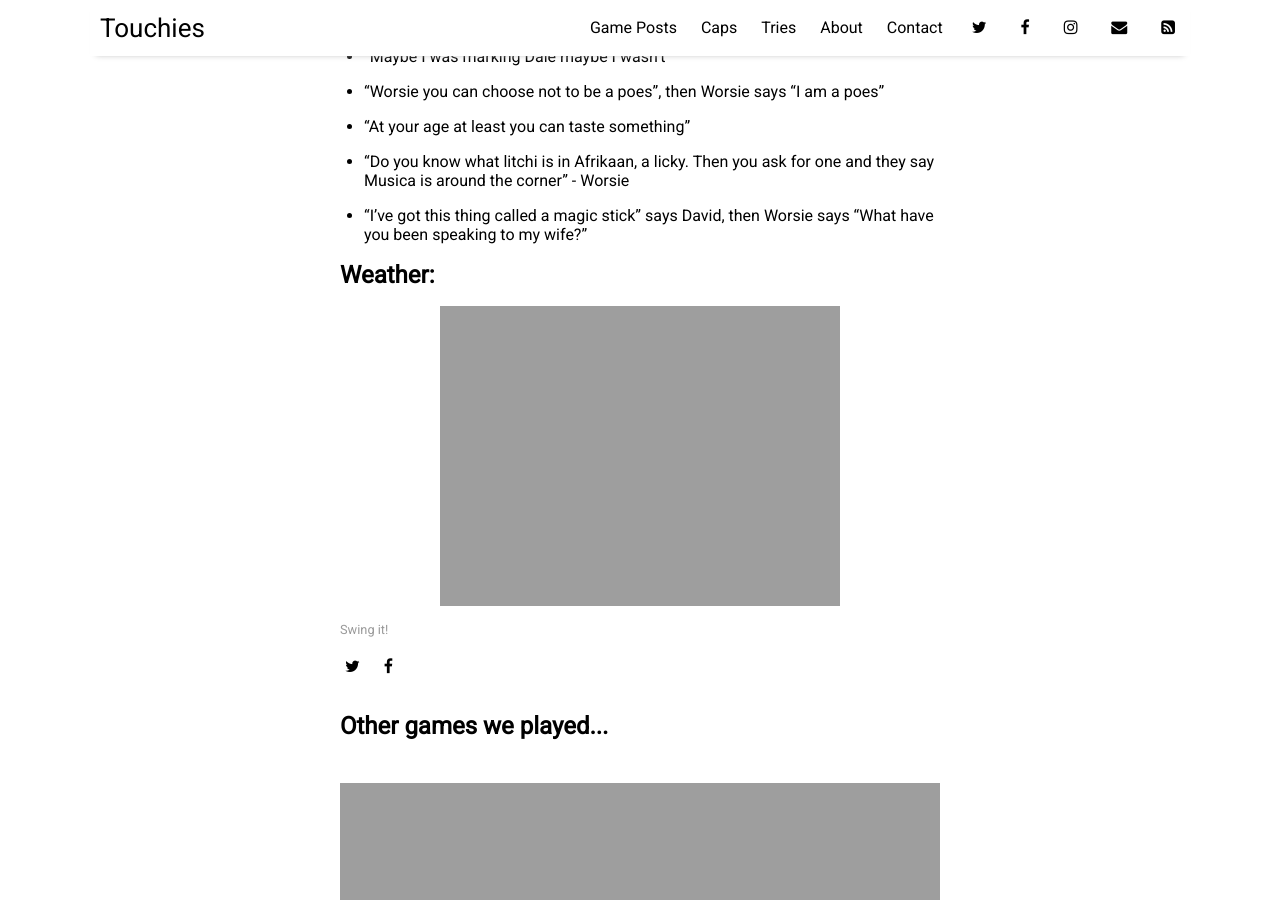
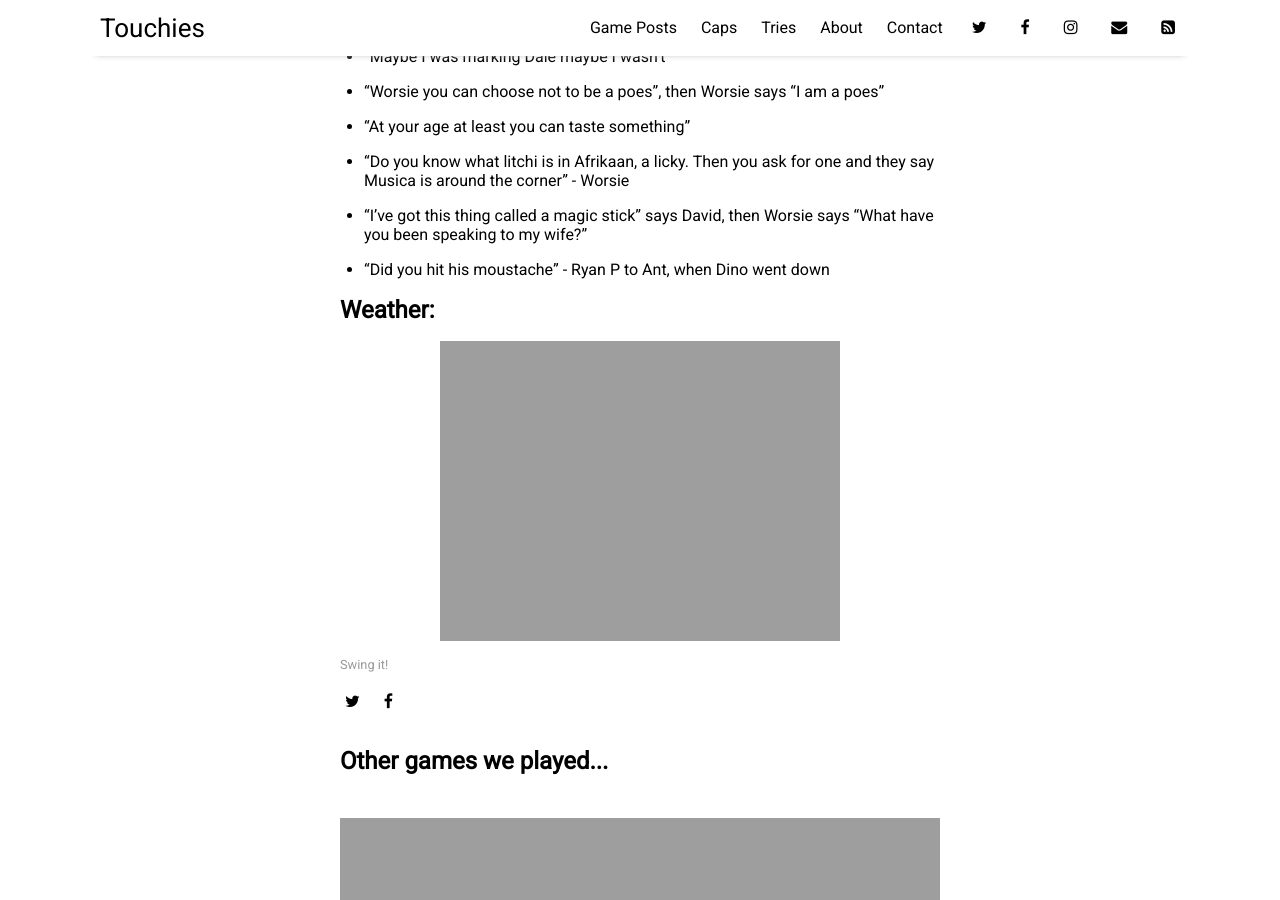
Before and after one commit to sundayrugby/sundayrugby.github.io, a Jekyll site: the page built from _posts/2022-10-02-W.md, in a window 1280 px wide and 900 px high, scrolled down 2288 px. Built offline with Jekyll 4.4.1, drawn with Linux system fonts in a browser that asks for light colours; nearby versions of some CDN libraries.

Commit message:
Update 2022-10-02-W.md

```diff
--- a/_posts/2022-10-02-W.md
+++ b/_posts/2022-10-02-W.md
@@ -83,6 +83,7 @@ image: 2022_10_02.jpg
 * "At your age at least you can taste something"
 * "Do you know what litchi is in Afrikaan, a licky. Then you ask for one and they say Musica is around the corner" - Worsie
 * "I've got this thing called a magic stick" says David, then Worsie says "What have you been speaking to my wife?"
+* "Did you hit his moustache" - Ryan P to Ant, when Dino went down
 
 
 ## Weather:
```
